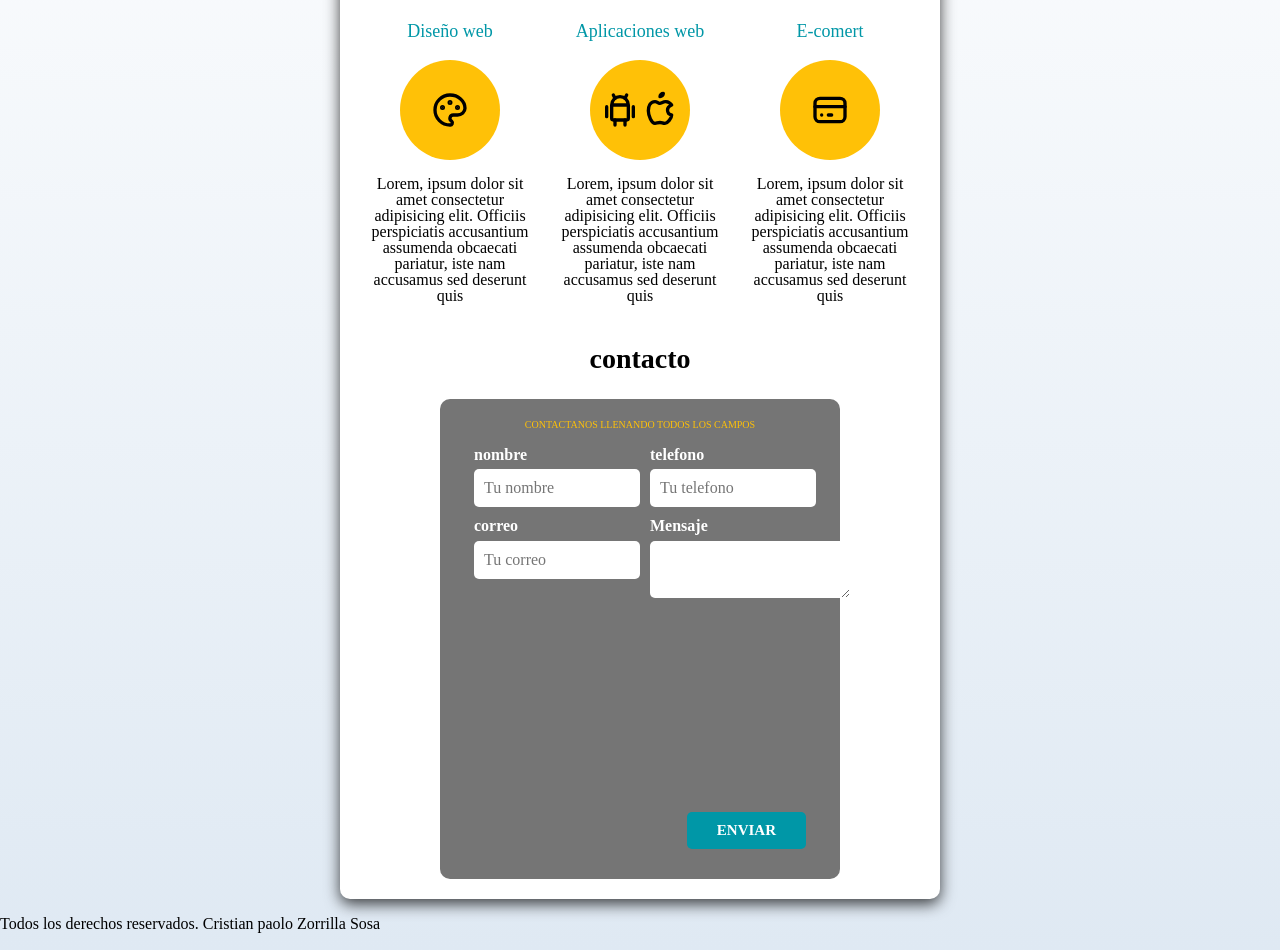
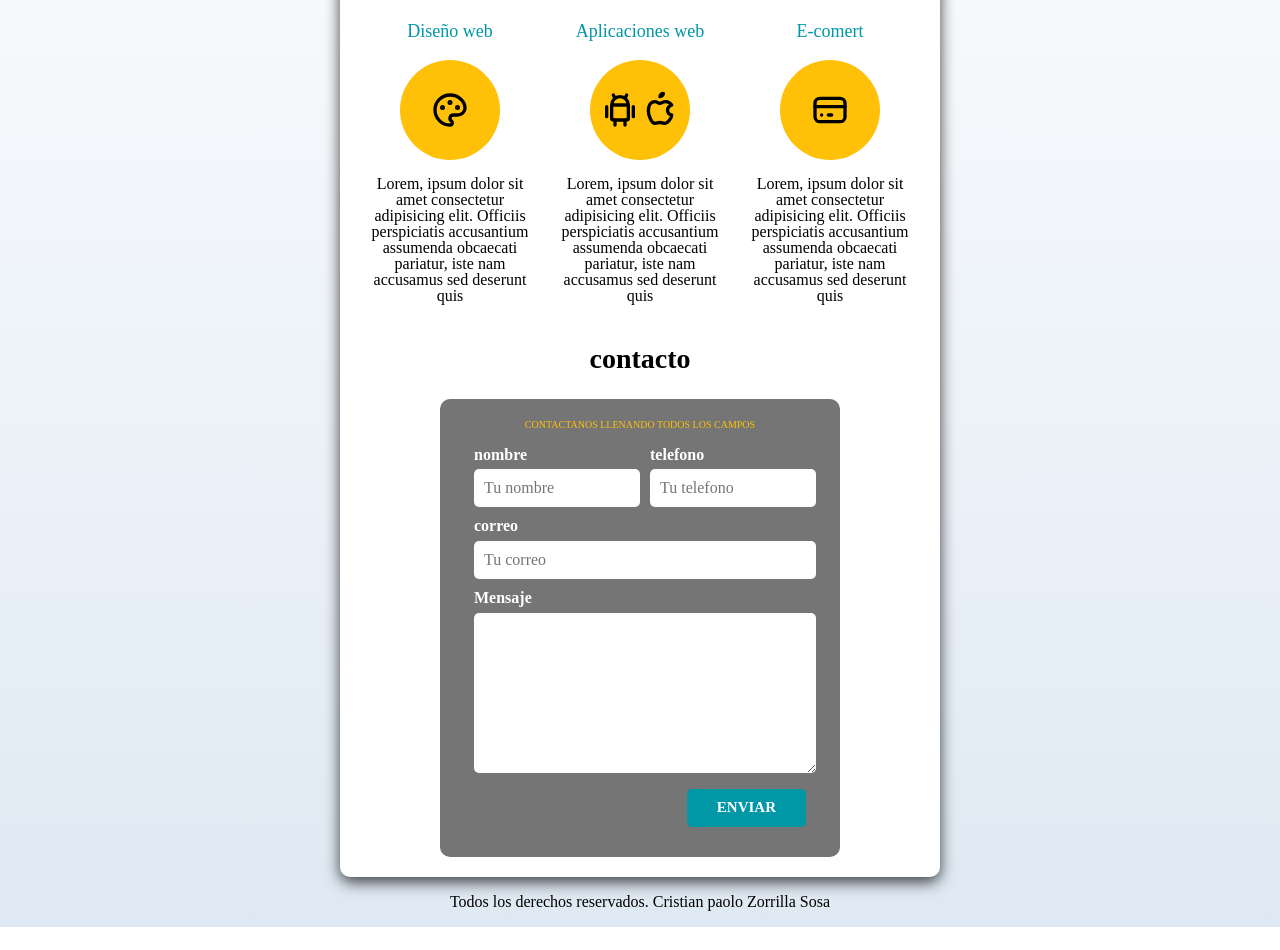
Before and after one commit to PaoloZS/Nueva_prueva, a plain HTML site: page index.html in a window 1280 px wide. Shown: the part 623-1573 px from the top of the page. After the commit the page ends 1550 px from the top, so only its background shows below. Drawn offline with Linux system fonts and the light colour scheme.

Commit message:
finalizacion de Prueba

```diff
--- a/css/styles.css
+++ b/css/styles.css
@@ -6,10 +6,21 @@
     --gris:#757575;
     --grisclaro:#DFE9F3;
 }
+
+
+/**Gobales**/
 html{
     font-size: 62.5%;
     box-sizing: border-box;/**/
+    scroll-snap-type: y mandatory;/*ir a cada una de las secciones*/
 }
+/**scroll snap**/
+.servicios, .navegacion-principal, .formulario{
+    scroll-snap-align: center;/*punto en el que detrendra el snap*/
+    scroll-snap-stop: always;/*fuerza a detenerce en esa zona*/
+
+}
+/**.scroll**/
 *, *:before, *:after{/* * selecciona todo el html*/
     box-sizing: inherit;
 }/**:before - se usa como psudo- un codigo que no se
@@ -247,9 +258,12 @@ para class usamos .class*/
 @media (min-width: 768px){
     .contenedor-campos{
         display: grid;
-        grid-template-columns: 50% 50%;
-        grid-template-rows: auto auto 20rem;
+        grid-template-columns: 50% 50%;/*2 columnas*/
+        grid-template-rows: auto auto 20rem;/*3 filas*/
         column-gap: 1rem;/*separacion de columnas*/
+    }
+    .campo:nth-child(3),.campo:nth-child(4){/*si hay 4 que se llamen igual coger el 3 de ellos*/
+        grid-column: 1 / 3;/*para posicionar columna*/
     }
 }
 .campo{
@@ -266,7 +280,7 @@ para class usamos .class*/
     background-color: var(--primario);
 }*/
 .campo textarea{
-    width: 20rem;
+    height: 16rem;
 }
 .input-text{
     width: 100%;
@@ -274,3 +288,7 @@ para class usamos .class*/
     padding: 1rem;
     border-radius: .5rem;
 }
+/**class footer**/
+.foote{
+text-align: center;
+}
--- a/index.html
+++ b/index.html
@@ -118,7 +118,7 @@
                             <input class="input-text" type="tel" placeholder="Tu telefono">
                         </div>
 
-                        <div class="campo">
+                        <div class="campo ">
                             <label for="correo">correo</label>
                             <input class="input-text" type="email" placeholder="Tu correo">
                         </div>
@@ -137,7 +137,7 @@
             </form><!--.etiquetaFr-->
         </section>
     </main>
-    <footer>
+    <footer class="foote">
         <p>Todos los derechos reservados. Cristian paolo Zorrilla Sosa </p>
     </footer>
 
```
